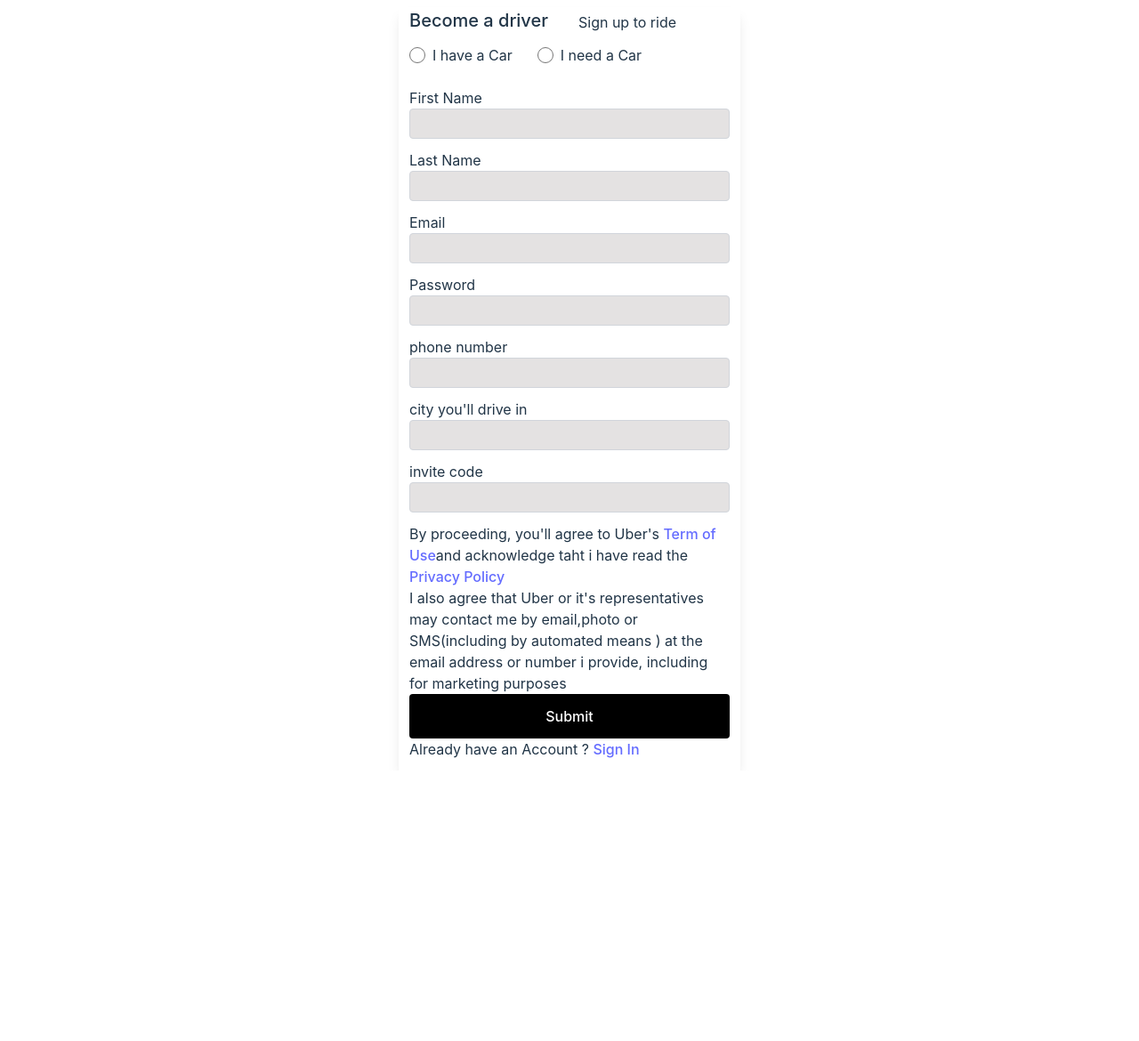
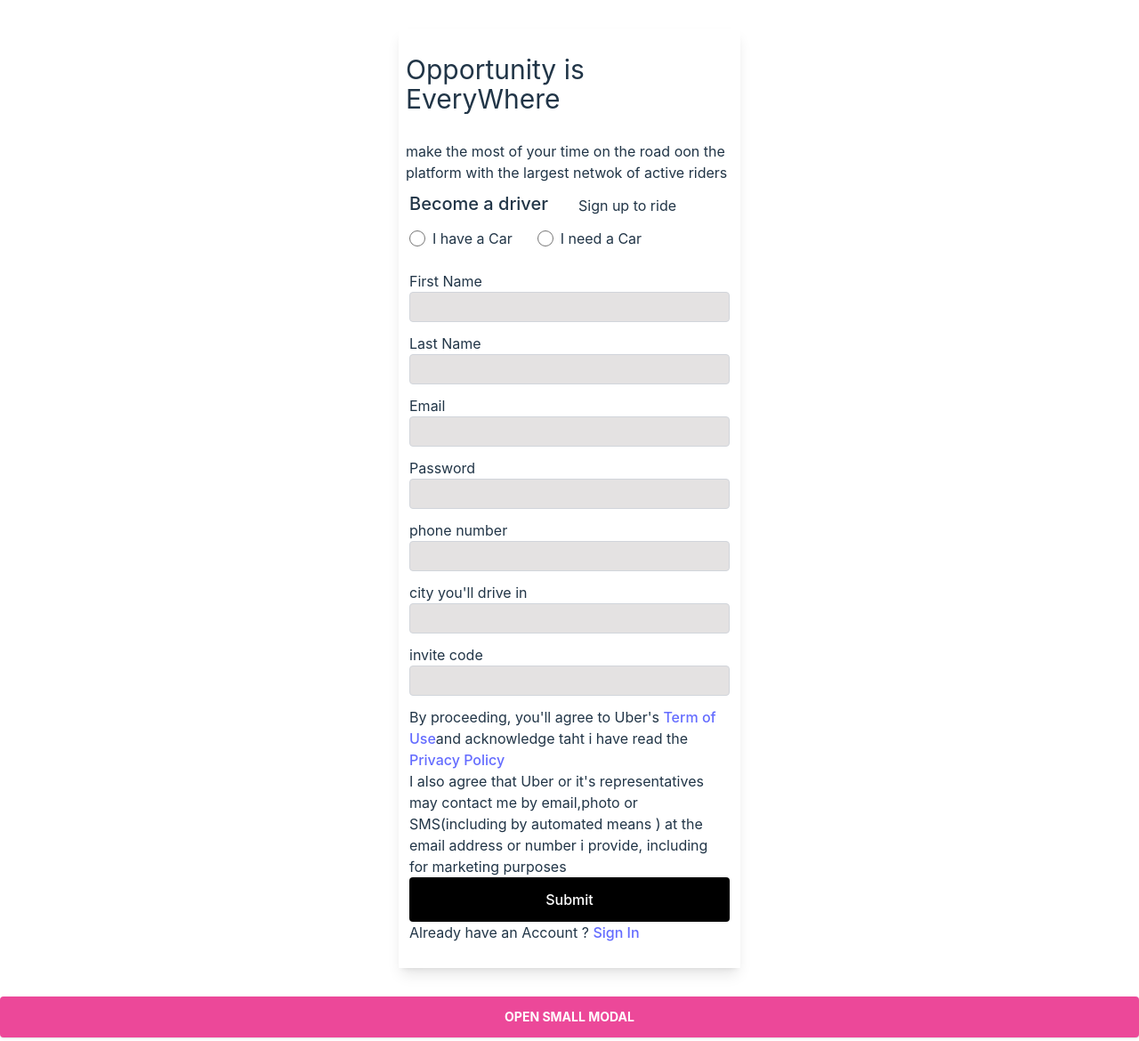
Before and after one commit to BLADEHEDA/Private-journal, a React (Vite) app: page / in a window 1280 px wide. Shown: the whole page at 89% size. Before the commit the page ends 866 px from the top, so only its background shows below. Built offline with nearby package versions, Linux system fonts and the light colour scheme.

Commit message:
changes done to modal

```diff
--- a/src/App.css
+++ b/src/App.css
@@ -6,20 +6,9 @@
   box-sizing: border-box;
   padding: 0;
   margin: 0;
-  /* overflow: hidden; */
+  overflow-x: hidden;
 }
 @media only screen and (min-width:1px){
-  .form-input,.main-section{
-    /* border:solid 1px black ; */
-    display: flex;
-    width: 90%;
-    margin: 0 auto;
-
-  }
-  .form-top {
-    /* border:solid 1px black ; */
-    /* justify-content:space-between; */
-  }
   .form-input{
     background: rgb(228, 226, 226);
   }
@@ -27,7 +16,7 @@
   @media only screen and (min-width:768px){
     .form-input,.main-section{
       /* border:solid 1px black ; */
-      display: flex;
+      /* display: flex; */
       width: 30%;
       margin: 0 auto;
 
--- a/src/App.tsx
+++ b/src/App.tsx
@@ -3,11 +3,13 @@
 import viteLogo from '/vite.svg'
 import './App.css'
 import Form from './Components/Form/Form'
+import Modal from './Components/Form/Modal'
 
 function App() {
   return (
     <>
   <Form/>
+<Modal/>
     </>
   )
 }
--- a/src/Components/Form/Form.tsx
+++ b/src/Components/Form/Form.tsx
@@ -1,16 +1,18 @@
 import { useFormik } from 'formik';
+import { useState } from 'react';
 import * as Yup from 'yup';
-
-// build the props for the component
-const modal=()=>{
-  return(
-    <main>
-
-    </main>
-  )
-}
+import Modal from './Modal';
 
 function App() {
+// the forllowing code is to hide and show the modal component
+// const [showModal, setShowModal] = React.useState(false);
+const [showModal , setShowModal]= useState(false)
+
+const showmodal=()=>{
+  alert("hello");
+  // setShowModal(true)
+  setShowModal(!showModal);
+}
     //TODO create formik instance
     const formik = useFormik({
       initialValues: {
@@ -53,9 +55,6 @@
 
       }),
       onSubmit: function (values) {
-        alert(values.firstname);
-        console.log(values.firstname);
-
         alert(`You are registered!
         firstnaame: ${values.firstname}.
         lastnaame: ${values.lastname}.
@@ -80,18 +79,21 @@
     })
 
     return (
-      <main className="main-section ">
-        {/* <section className="main-section-left">
-          <h1>Opportunity is EveryWhere</h1>
-        </section> */}
+      <main className="main-section shadow-lg my-[2em] w-[90%] mx-auto my-0 md:w-[30%] ">
+        <section className="main-section-left px-2">
+          <h1 className='text-[30px] my-[1em] ' >Opportunity is EveryWhere</h1>
+          <p>make the most of your time on the road oon the platform with the largest
+            netwok of active riders</p>
+        </section>
 
-    <section className="main-section-right mt-[0.5em] shadow-lg ">
+    <section className="main-section-right mt-[0.5em]  ">
     <div className="form-top flex px-2 ">
             <h3 className="form-top-head font-[500] mx-1 text-[20px]  ">Become a driver</h3>
             <h3 className="form-top-head mt-[5px] ml-[12px] ">Sign up to ride</h3>
      </div>
      <div className='flex px-3 mt-3  ' >
-        <input type="radio" className='w-[18px] bg-[black] mr-2 ' name='car'/> I have a Car
+        <input type="radio" className='w-[18px] bg-[black]
+        bg-black mr-2 ' name='car'/> I have a Car
         <input type="radio" className='w-[18px] bg-[black] ml-7 mr-2'  name='car'  /> I need a Car
       </div>
         <form onSubmit={formik.handleSubmit} className=" mx-auto w-full bg-white rounded  mt-3 p-3">
@@ -173,15 +175,18 @@
             including for marketing purposes  </p>
 
             <div className='text-center'>
-            <button className='bg-[black] rounded p-3 text-white' type='submit'>Submit</button>
+            <button
+            onClick={showmodal}
+            className='bg-[black] rounded p-3 text-white' type='submit'>Submit</button>
           </div>
-            <p className="form-text">Already have an Account ? <a href="/">
+            <p className="form-text mb-[1em] ">Already have an Account ? <a href="/">
                Sign In</a>  </p>
         </form>
         </section>
 
-
-
+          {/* subjected to hcnges is the conditional rendering  */}
+          {/* {showModal?(<Modal />):null }  */}
+          {showModal? (<Modal/>):null }
         {/* Trying to display the form values as jsx */}
        {/* <div className="lol">
         {formik.values.firstname}
--- /dev/null
+++ b/src/Components/Form/Modal.tsx
@@ -0,0 +1,72 @@
+import React from "react";
+
+export default function Modal() {
+  const [showModal, setShowModal] = React.useState(false);
+  return (
+    <>
+      <button
+        className="bg-pink-500 text-white active:bg-pink-600 font-bold uppercase text-sm px-6 py-3 rounded shadow hover:shadow-lg outline-none focus:outline-none mr-1 mb-1 ease-linear transition-all duration-150"
+        type="button"
+        onClick={() => setShowModal(true)}
+      >
+        Open small modal
+      </button>
+      {showModal ? (
+        <>
+          <div
+            className="justify-center items-center flex overflow-x-hidden overflow-y-auto fixed inset-0 z-50 outline-none focus:outline-none"
+          >
+            <div className="relative w-auto my-6 mx-auto max-w-sm">
+              {/*content*/}
+              <div className="border-0 rounded-lg shadow-lg relative flex flex-col w-full bg-white outline-none focus:outline-none">
+                {/*header*/}
+                <div className="flex items-start justify-between p-5 border-b border-solid border-slate-200 rounded-t">
+                  <h3 className="text-3xl font-semibold">
+                    Modal Title
+                  </h3>
+                  <button
+                    className="p-1 ml-auto bg-transparent border-0 text-black opacity-5 float-right text-3xl leading-none font-semibold outline-none focus:outline-none"
+                    onClick={() => setShowModal(false)}
+                  >
+                    <span className="bg-transparent text-black opacity-5 h-6 w-6 text-2xl block outline-none focus:outline-none">
+                      ×
+                    </span>
+                  </button>
+                </div>
+                {/*body*/}
+                <div className="relative p-6 flex-auto">
+                  <p className="my-4 text-slate-500 text-lg leading-relaxed">
+                    I always felt like I could do anything. That’s the main
+                    thing people are controlled by! Thoughts- their perception
+                    of themselves! They're slowed down by their perception of
+                    themselves. If you're taught you can’t do anything, you
+                    won’t do anything. I was taught I could do everything.
+                  </p>
+                </div>
+                {/*footer*/}
+                <div className="flex items-center justify-end p-6 border-t border-solid border-slate-200 rounded-b">
+                  <button
+                    className="text-red-500 background-transparent font-bold uppercase px-6 py-2 text-sm outline-none focus:outline-none mr-1 mb-1 ease-linear transition-all duration-150"
+                    type="button"
+                    onClick={() => setShowModal(false)}
+                  >
+                    Close
+                  </button>
+                  <button
+                    className="bg-emerald-500 text-white active:bg-emerald-600 font-bold uppercase text-sm px-6 py-3 rounded shadow hover:shadow-lg outline-none focus:outline-none mr-1 mb-1 ease-linear transition-all duration-150"
+                    type="button"
+                    onClick={() => setShowModal(false)}
+                  >
+                    Save Changes
+                  </button>
+                </div>
+              </div>
+            </div>
+          </div>
+          <div className="opacity-25 fixed inset-0 z-40 bg-black"></div>
+
+        </>
+      ) : null}
+    </>
+  );
+}
```
